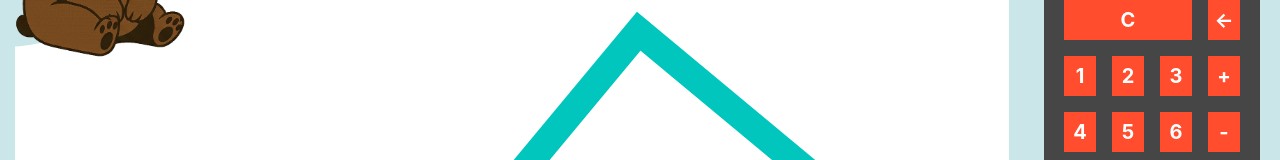
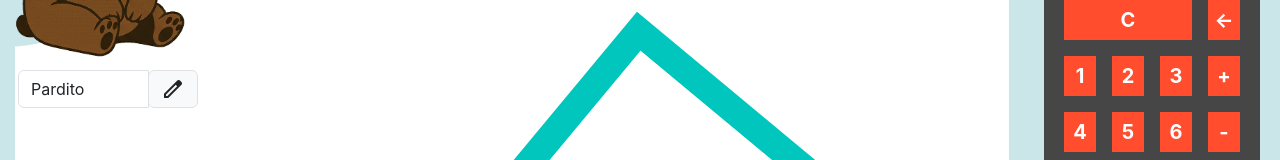
Before and after one commit to ElizondoStudios/MathPardo, a React (Vite) app: page / in a window 1280 px wide. Shown: the part 153-313 px from the top of the page. Built offline with nearby package versions, Linux system fonts and the light colour scheme.

Commit message:
Guardar y actualizar el nombre del usuario

```diff
--- a/index.html
+++ b/index.html
@@ -4,6 +4,7 @@
     <meta charset="UTF-8" />
     <link rel="icon" type="image/svg+xml" href="/vite.svg" />
     <link rel="stylesheet" href="node_modules/bootstrap/dist/css/bootstrap.min.css">
+    <link rel="stylesheet" href="https://fonts.googleapis.com/css2?family=Material+Symbols+Outlined" />
     <meta name="viewport" content="width=device-width, initial-scale=1.0" />
     <title>Vite + React + TS</title>
   </head>
--- a/src/App.css
+++ b/src/App.css
@@ -12,10 +12,6 @@ body {
   width: 80vw;
   height: 100vh;
   position: relative;
-  canvas{
-    position: relative;
-    z-index: 1000;
-  }
 }
 
 .sidebar{
@@ -37,19 +33,3 @@ body {
   font-weight: bold;
   transform: translateX(-50%);
 }
-
-.pardito{
-  position: fixed;
-  top: 0px;
-  left: 0px;
-  background-color: var(--primary-color);
-  width: 200px;
-  height: 200px;
-  padding: 5px 10px;
-  border-bottom-right-radius: 250px;
-  font-weight: bold;
-  img{
-    width: 100%;
-    height: auto;
-  }
-}
--- /dev/null
+++ b/src/components/Pardito.css
@@ -0,0 +1,15 @@
+.pardito{
+  position: fixed;
+  top: 0px;
+  left: 0px;
+  background-color: var(--primary-color);
+  width: 200px;
+  height: 200px;
+  padding: 5px 10px;
+  border-bottom-right-radius: 250px;
+  font-weight: bold;
+  img{
+    width: 100%;
+    height: auto;
+  }
+}
--- a/src/components/Pardito.tsx
+++ b/src/components/Pardito.tsx
@@ -1,9 +1,18 @@
-import React from 'react'
+import React, {useState} from 'react'
+import userService from '../services/user-service'
+import './Pardito.css'
 
 export default function Pardito() {
+  const [userName, setUserName] = useState(userService.getUserName());
   return (
     <div className='pardito'>
       <img src="/src/assets/math_pardo_pardito1.png" alt="" />
+      <div className="input-group m-2">
+        <input className='form-control' type="text" value={userName} onChange={(e) => setUserName(e.target.value)} onBlur={() => userService.setUserName(userName)} />
+        <div className="input-group-append">
+          <span className="input-group-text" id="basic-addon2"><i className='material-symbols-outlined'>edit</i></span>
+        </div>
+      </div>
     </div>
   )
 }
--- /dev/null
+++ b/src/services/user-service.ts
@@ -0,0 +1,10 @@
+const userService = {
+  getUserName: () => {
+    return localStorage.getItem("userName") || "Pardito";
+  },
+  setUserName: (name: string) => {
+    localStorage.setItem("userName", name);
+  }
+}
+
+export default userService;
```
